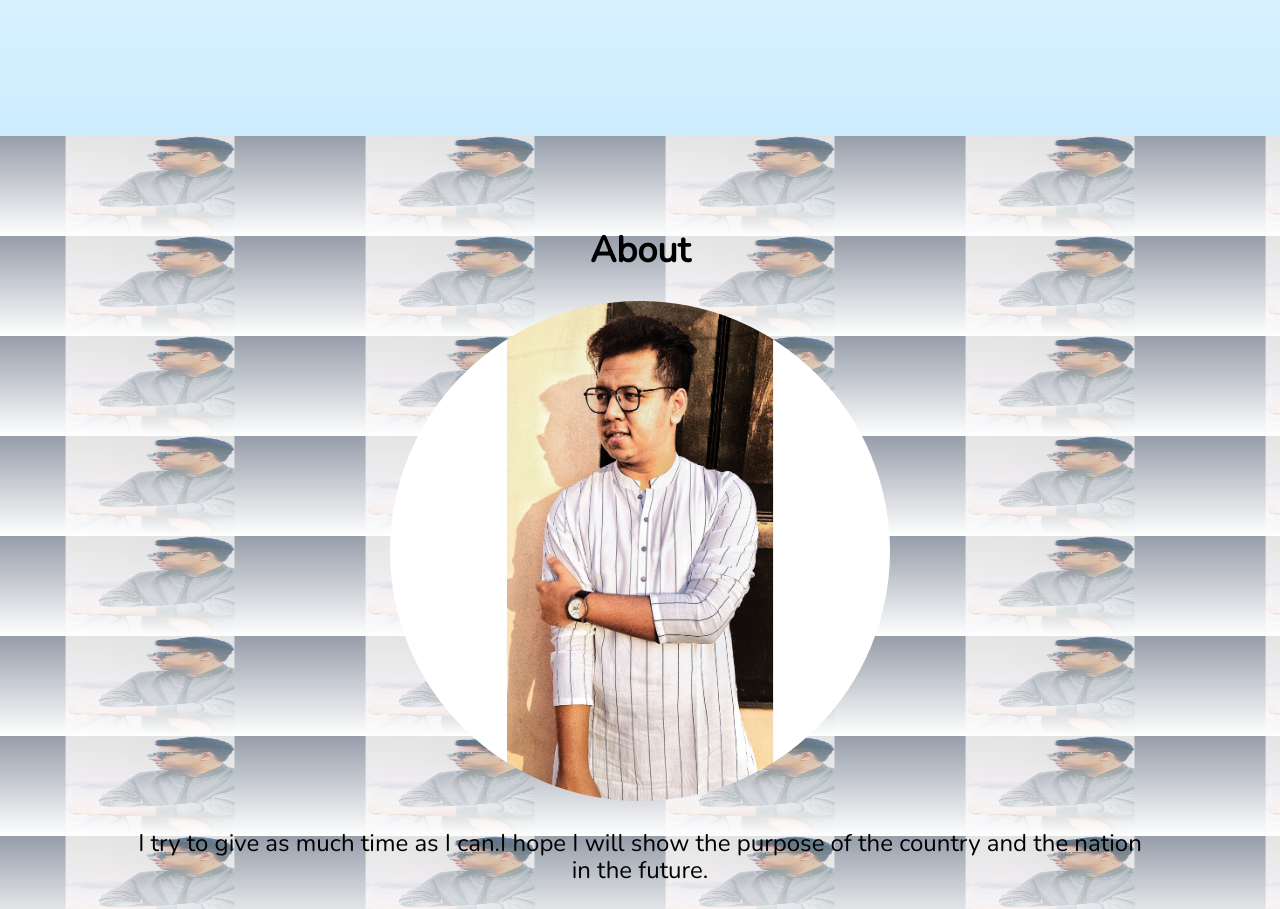
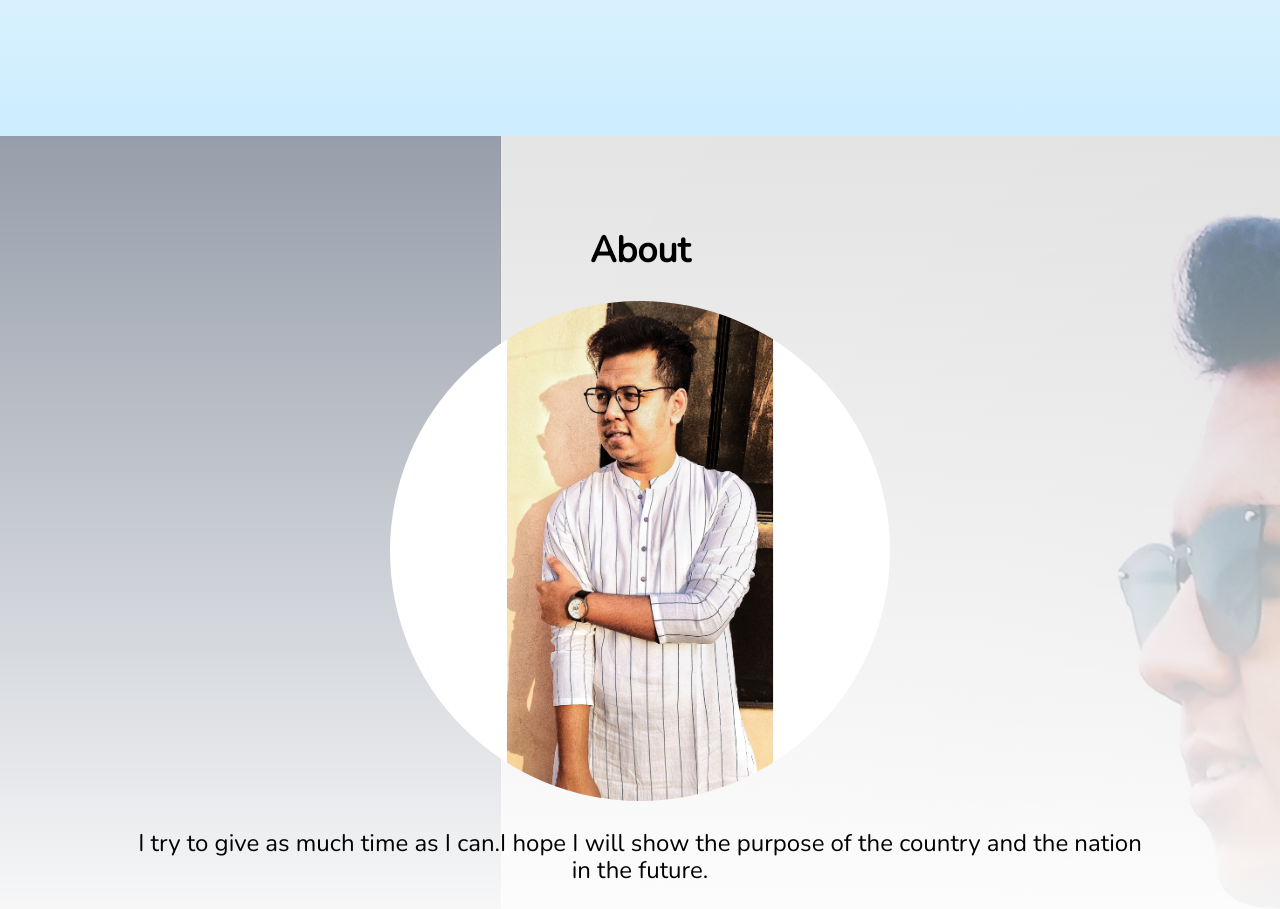
Before and after one commit to Rakik/Rakik-Portfolio, a plain HTML site: page index.html in a window 1280 px wide. Shown: the part 560-1469 px from the top of the page. Drawn offline with nearby package versions, Linux system fonts and the light colour scheme.

Commit message:
Update style.css

```diff
--- a/css/style.css
+++ b/css/style.css
@@ -70,7 +70,8 @@ header h1 span:hover {
 .about {
   background: linear-gradient(rgba(255, 255, 255, 0.3), rgba(255, 255, 255, 1)),
     url("../images/kik.jpg");
-  background-size: 300px 100px;
+  background-size: 4.0
+1.0 -webkit-;
   background-attachment: fixed;
 }
 
```
